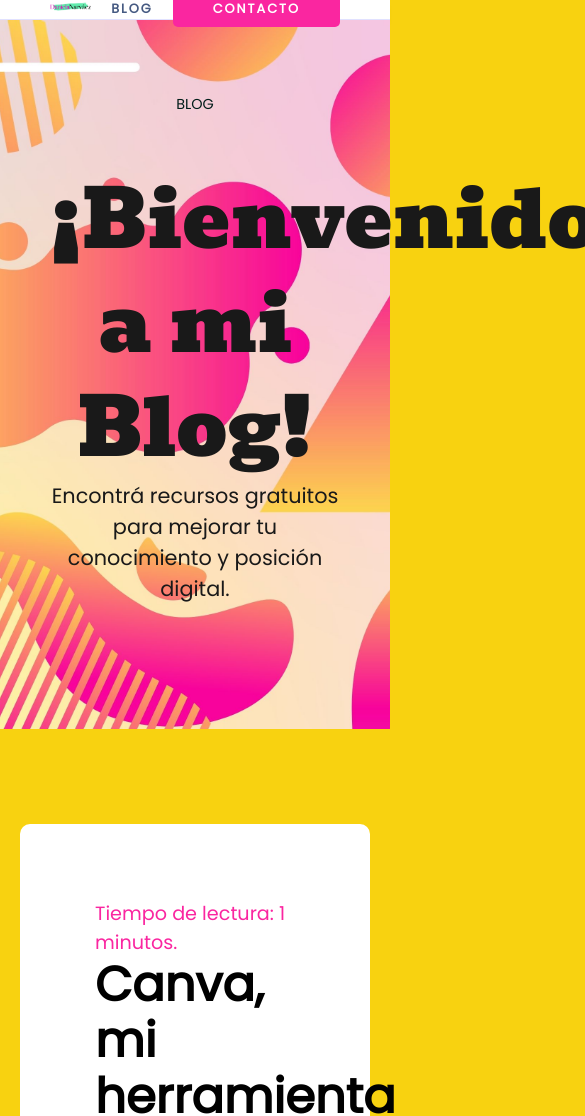
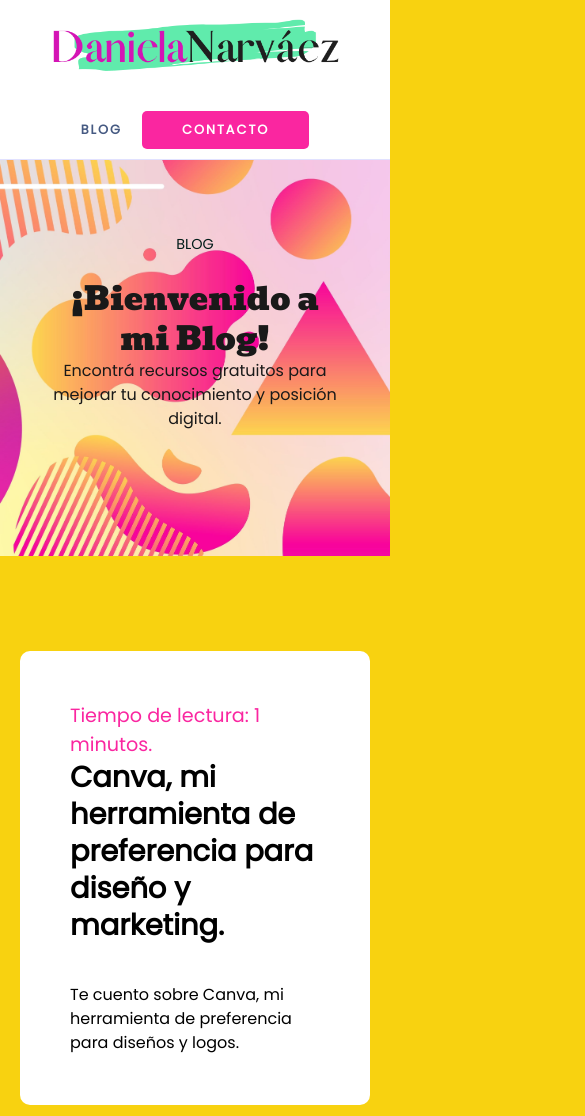
Before and after one commit to Ruk33/daniela-narvaez, a Gatsby site: page /blog in a window 390 px wide. Shown: the top 1116 px of the page, 585 px wide, since content can reach past the window. Built offline with nearby package versions, Linux system fonts and the light colour scheme; Gatsby itself is replaced by a stand-in of ours.

Commit message:
Add cname and small fixes in mobile.

```diff
--- a/package.json
+++ b/package.json
@@ -13,7 +13,7 @@
     "build": "gatsby build",
     "serve": "gatsby serve",
     "clean": "gatsby clean",
-    "deploy": "gatsby build --prefix-paths && gh-pages -d public"
+    "deploy": "gatsby build && cp CNAME public/ && gh-pages -d public"
   },
   "dependencies": {
     "@fontsource/bevan": "^4.5.0",
--- a/src/styles/landing.css
+++ b/src/styles/landing.css
@@ -41,6 +41,9 @@
     padding-bottom: 10px;
     text-decoration: none;
     transition: 300ms ease-in-out;
+    display: inline-block;
+    margin-top: 10px;
+    margin-bottom: 10px;
 }
 
 .primary-button svg {
@@ -571,9 +574,17 @@
     .testimonial-grid {
         grid-template-columns: auto;
     }
+
+    .blog-post-content {
+        padding: 20px;
+    }
 }
 
 @media (max-width: 600px) {
+    .menu .container {
+        flex-direction: column;
+    }
+
     .hero .content {
         margin-right: 0;
     }
@@ -587,4 +598,33 @@
         margin-right: 20px;
         width: 80px;
     }
+
+    .blog-post-content .avatar {
+        width: 100px;
+        margin-top: -50px;
+    }
+
+    .post-entry {
+        padding: 50px;
+    }
+
+    h1 {
+        font-size: 2rem !important;
+        line-height: 2.5rem !important;
+    }
+
+    h2 {
+        font-size: 1.8rem !important;
+        line-height: 2.3rem !important;
+    }
+
+    h3 {
+        font-size: 1.3rem !important;
+        line-height: 2rem !important;
+    }
+
+    p {
+        font-size: 1rem !important;
+        line-height: 1.5rem !important;
+    }
 }
```
Also changed, not shown: 1 other file.
